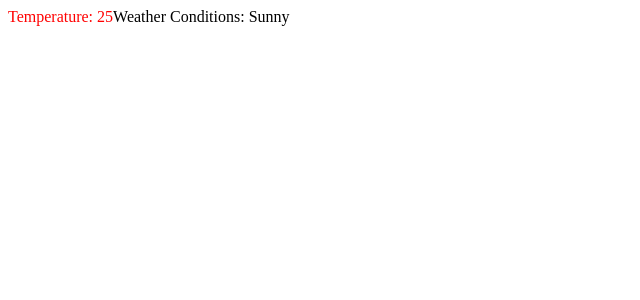
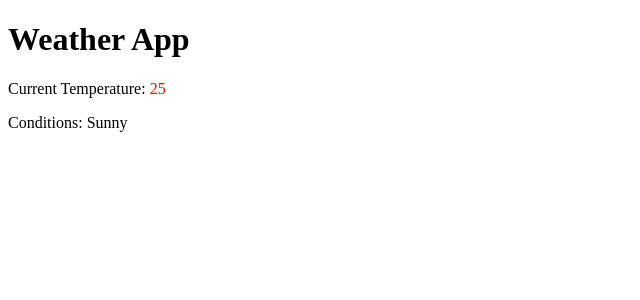
Before and after one commit to acciojob/conditional-weather-report-anitha-anii, a React app: page / in a window 1280 px wide. Shown: the top 300 px of the page, without its empty margins (0-640 px from the left). Built offline with nearby package versions, Linux system fonts and the light colour scheme.

Commit message:
'changes'

```diff
--- a/src/components/App.js
+++ b/src/components/App.js
@@ -1,16 +1,29 @@
 import React from "react";
-import WeatherApp from "./WeatherApp.js";
 import './../styles/App.css';
 
-const App = () => {
-   const weatherData = { temperature: 25, conditions: "Sunny" };
 
-  return (
-    <div id="main">
-      <WeatherApp weather={weatherData} />
-    </div>
-  )
+class App  extends React.Component {
+    state = {
+    weather: {
+      temperature: 25,
+      conditions: "Sunny",
+    }
+  };
+  threshold = 20;
 
+  render() {
+    const { weather } = this.state;
+    const temperatureColor = weather.temperature > this.threshold ? "red" : "blue";
+
+    return (
+      <div>
+        <h1>Weather App</h1>
+        <p>Current Temperature: <span style={{ color: temperatureColor }}>{weather.temperature}</span></p>
+        <p>Conditions: {weather.conditions}</p>
+      </div>
+    );
+  }
 }
 
+
 export default App
--- a/src/components/WeatherApp.js
+++ /dev/null
@@ -1,19 +0,0 @@
-import React from "react";
-import './../styles/App.css';
-
-const WeatherApp = ({ weather }) => {
-  const threshold = 20;
-
-  const temperatureColor = weather.temperature > threshold ? "red" : "blue";
-
-  return (
-    <div id="main">
-      <span id="temperature" style={{ color: temperatureColor }}>
-        Temperature: {weather.temperature}
-      </span>
-      <span id="conditions">Weather Conditions: {weather.conditions}</span>
-    </div>
-  );
-};
-
-export default WeatherApp;
```
